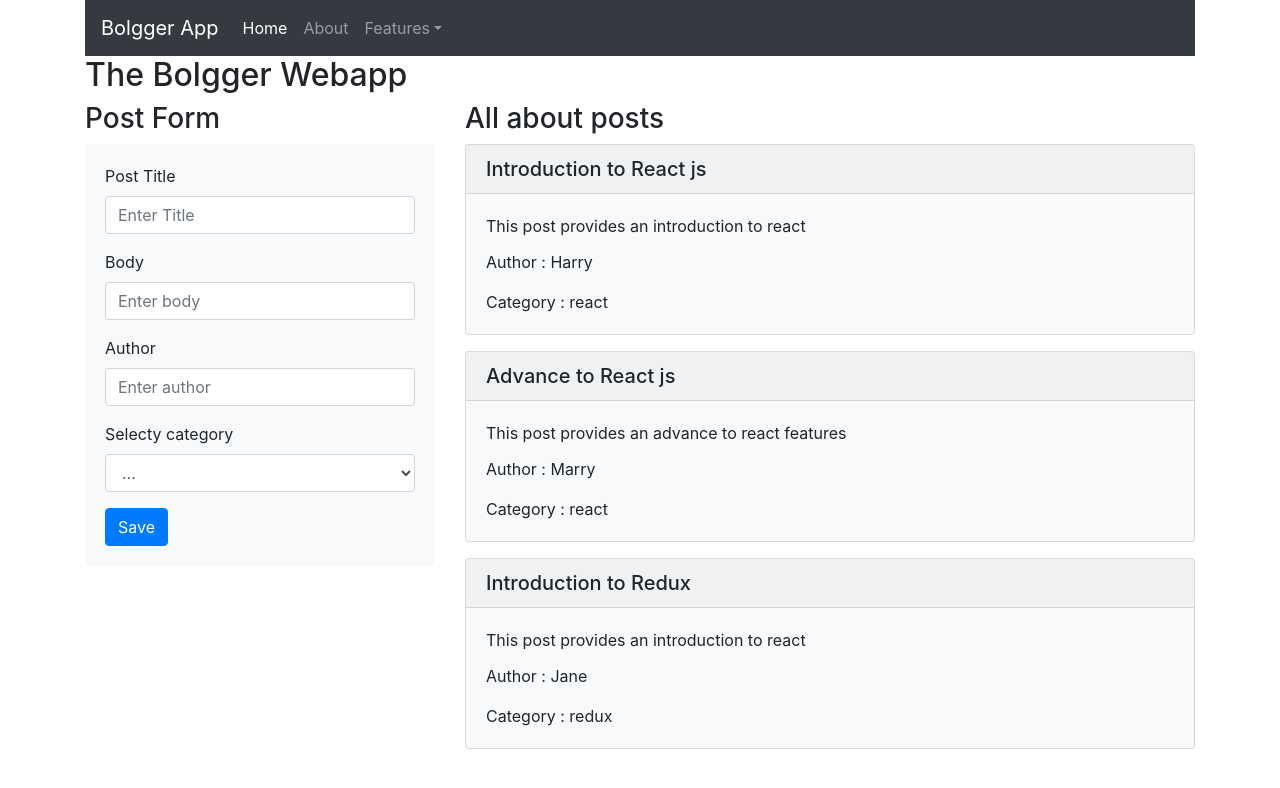
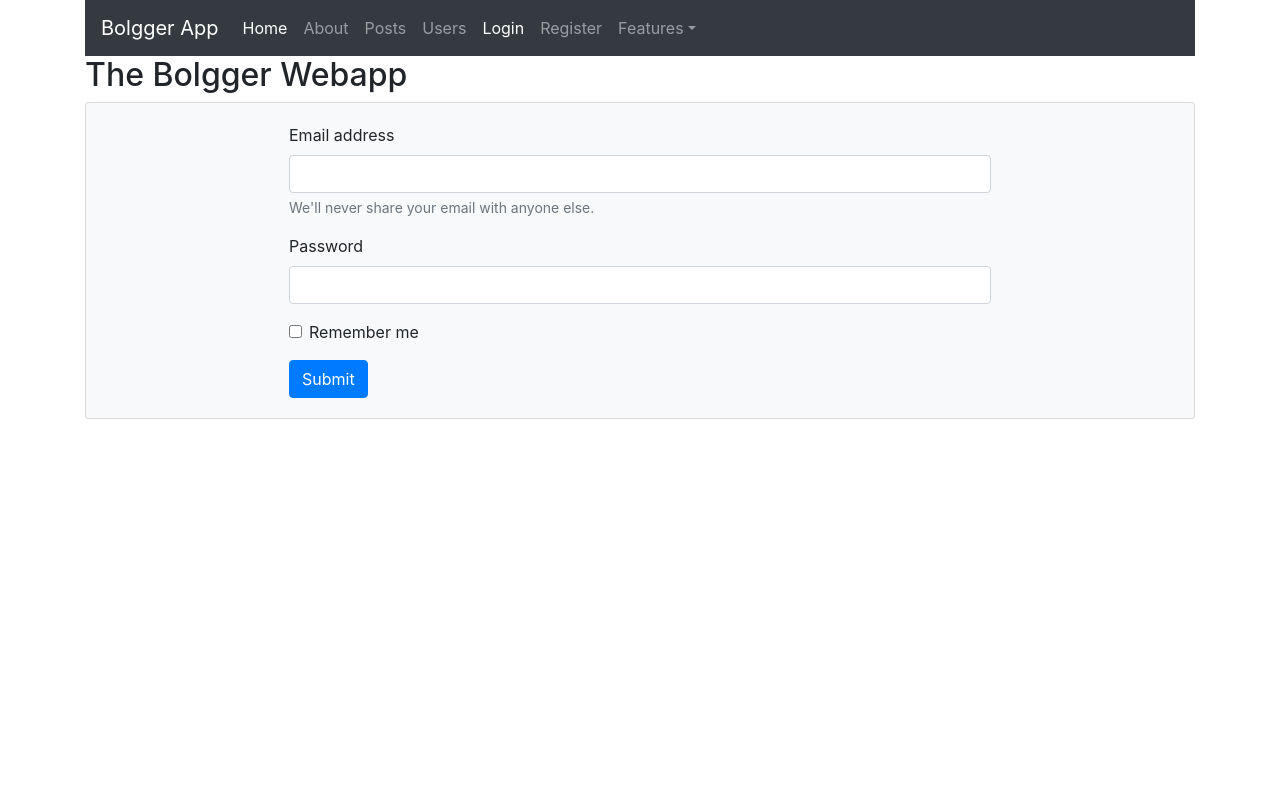
Before and after one commit to wahidKhan74/blogger-react-app, a React (Create React App) app: page /login in a window 1280 px wide. Shown: the top 788 px of the page. Built offline with nearby package versions, Linux system fonts and the light colour scheme.

Commit message:
adding routing in react js

```diff
--- a/package.json
+++ b/package.json
@@ -10,6 +10,7 @@
     "prop-types": "^15.8.1",
     "react": "^17.0.2",
     "react-dom": "^17.0.2",
+    "react-router-dom": "^6.2.1",
     "react-scripts": "5.0.0",
     "web-vitals": "^2.1.2"
   },
--- a/src/App.js
+++ b/src/App.js
@@ -1,16 +1,28 @@
+import { Route, Routes } from 'react-router-dom';
 import './App.css';
 import AuthorDetails from './components/AuthorDetails';
 import Header from './components/Header';
+import { Home } from './components/Home';
 import Navbar from './components/Navbar';
-import Posts from './components/Posts';
+import { Posts } from './components/Posts';
+import { Users } from './components/Users';
+import { Register } from './components/Register';
+import { Login } from './components/Login';
 
 function App() {
   return (
     <div className='container'>
-        <Navbar />
+        <Navbar isLoggedIn = 'false' />
         <Header  appname="The Bolgger Webapp"/>
-        <Posts />
-        {/* <AuthorDetails name="Mike Smith"  number='345' status='false'/> */}
+
+        {/* define routes */}
+        <Routes>
+          <Route path="/login" element={ <Login /> } />
+          <Route path="/register" element={ <Register /> } />
+          <Route path="/users" element={ <Users /> } />
+          <Route path="/posts" element={ <Posts /> } />
+          <Route path="/" element={ <Home /> } />
+        </Routes>
     </div>
 
   );
--- /dev/null
+++ b/src/components/Home.js
@@ -0,0 +1,13 @@
+import React from 'react'
+
+export const Home = (props) => {
+    return (
+        <div className="jumbotron">
+            <h1 className="display-4">Hello, Bloggers world!</h1>
+            <p className="lead">This is a simple hero unit, a simple jumbotron-style component for calling extra attention to featured content or information.</p>
+            <hr className="my-4" />
+            <p>It uses utility classNamees for typography and spacing to space content out within the larger container.</p>
+            <a className="btn btn-primary btn-lg" href="#" role="button">Learn more</a>
+        </div>
+    )
+}
--- /dev/null
+++ b/src/components/Login.js
@@ -0,0 +1,91 @@
+import React, { Component } from "react";
+
+export class Login extends Component {
+  constructor() {
+    super();
+    this.state = {
+      email: "",
+      password: "",
+      rememberme: false,
+    };
+  }
+
+  // Events Field Change Handlers
+  handleChange = (event) => {
+    // console.log(event.target.value);
+    const fieldName = event.target.name;
+    let fieldValue = event.target.value;
+    if(fieldName=="rememberme") {
+        fieldValue = event.target.checked;
+    }
+    // console.log(fieldName, fieldValue);
+    this.setState({ [fieldName]: fieldValue });
+
+    //clearing fields
+    this.setState({
+        email: "",
+        password: "",
+        rememberme: false,
+      });
+  };
+
+  // handle form submit
+  handleFormSubmit = (event) => {
+    // prevent default event submit
+    event.preventDefault();
+
+    console.log(this.state);
+  }
+
+  render() {
+    return (
+      <div className="card bg-light mb-3">
+        <div className="card-body">
+          <div className="row">
+            <div className="col-sm-2"></div>
+            <div className="col-sm-8">
+              <form onSubmit={this.handleFormSubmit} >
+                <div className="form-group">
+                  <label htmlFor="email">Email address</label>
+                  <input
+                    type="email"
+                    className="form-control"
+                    id="email" name="email" value={this.state.email}
+                    onChange={this.handleChange}
+                  />
+                  <small id="emailHelp" className="form-text text-muted">
+                    We'll never share your email with anyone else.
+                  </small>
+                </div>
+                <div className="form-group">
+                  <label htmlFor="password">Password</label>
+                  <input
+                    type="password"
+                    className="form-control"
+                    id="password" name="password" value={this.state.password}
+                    onChange={this.handleChange}
+                  />
+                </div>
+                <div className="form-group form-check">
+                  <input
+                    type="checkbox"
+                    className="form-check-input"
+                    id="rememberme" name="rememberme" value={this.state.rememberme}
+                    onChange={this.handleChange}
+                  />
+                  <label className="form-check-label" htmlFor="rememberme">
+                    Remember me
+                  </label>
+                </div>
+                <button type="submit" className="btn btn-primary">
+                  Submit
+                </button>
+              </form>
+            </div>
+            <div className="col-sm-2"></div>
+          </div>
+        </div>
+      </div>
+    );
+  }
+}
--- a/src/components/Navbar.js
+++ b/src/components/Navbar.js
@@ -1,6 +1,7 @@
 import React from 'react';
+import { NavLink } from 'react-router-dom';
 
-export default function Navbar () {
+export default function Navbar (props) {
     return (
         <nav className="navbar navbar-expand-lg navbar-dark bg-dark">
             <a className="navbar-brand" href="#">Bolgger App</a>
@@ -11,20 +12,42 @@ export default function Navbar () {
             <div className="collapse navbar-collapse" id="navbarSupportedContent">
                 <ul className="navbar-nav mr-auto">
                 <li className="nav-item active">
-                    <a className="nav-link" href="#">Home <span className="sr-only">(current)</span></a>
+                    <NavLink className="nav-link" exact to="/">Home <span className="sr-only">(current)</span></NavLink>
                 </li>
                 <li className="nav-item">
-                    <a className="nav-link" href="#">About</a>
+                    <NavLink className="nav-link" to="/about">About</NavLink>
+                </li>
+                <li className="nav-item">
+                    <NavLink className="nav-link" to="/posts">Posts</NavLink>
+                </li>
+                <li className="nav-item">
+                    <NavLink className="nav-link" to="/users">Users</NavLink>
+                </li>
+                <li className="nav-item">
+                    {
+                     (props.isLoggedIn=='true') ? (
+                            <NavLink className="nav-link" to="/logout">Logout</NavLink>
+                        ) :
+                        (
+                            <NavLink className="nav-link" to="/login">Login</NavLink>
+                        )
+                    }
+                </li>
+                <li className="nav-item">
+                    <NavLink className="nav-link" to="/register">Register</NavLink>
                 </li>
                 <li className="nav-item dropdown">
-                    <a className="nav-link dropdown-toggle" href="#" id="navbarDropdown" role="button" data-toggle="dropdown" aria-expanded="false">
+                    <NavLink className="nav-link dropdown-toggle" to="/features" id="navbarDropdown" role="button" data-toggle="dropdown" aria-expanded="false">
                     Features
-                    </a>
+                    </NavLink>
                     <div className="dropdown-menu" aria-labelledby="navbarDropdown">
-                    <a className="dropdown-item" href="#">Products</a>
-                    <a className="dropdown-item" href="#">Cources</a>
-                    <a className="dropdown-item" href="#">Blogs</a>
+                    <NavLink className="dropdown-item" to="/features/products" >Products</NavLink>
+                    <NavLink className="dropdown-item" to="/features/courses" >Cources</NavLink>
+                    <NavLink className="dropdown-item" to="/features/blogs" >Blogs</NavLink>
                     </div>
+                </li>
+                <li className="nav-item">
+
                 </li>
                 </ul>
             </div>
--- a/src/components/Posts.js
+++ b/src/components/Posts.js
@@ -2,7 +2,7 @@ import React from 'react';
 import PostDetails from './PostDetails';
 import PostFrom from './PostFrom';
 
-class Posts extends React.Component {
+export class Posts extends React.Component {
     //data
     constructor() {
         super();
@@ -111,5 +111,3 @@ class Posts extends React.Component {
 
     }
 }// posts
-
-export default Posts;
--- /dev/null
+++ b/src/components/Register.js
@@ -0,0 +1,9 @@
+import React from 'react';
+
+export const Register = () => {
+    return (
+        <div className='text-center'>
+            Register component works !
+        </div>
+    )
+}
--- a/src/components/Users.js
+++ b/src/components/Users.js
@@ -0,0 +1,9 @@
+import React from 'react'
+
+export const Users = () => {
+    return (
+        <div className='text-center'>
+            Users component works !
+        </div>
+    )
+}
--- a/src/index.js
+++ b/src/index.js
@@ -5,10 +5,13 @@ import '../node_modules/bootstrap/dist/js/bootstrap';
 import './index.css';
 import App from './App';
 import reportWebVitals from './reportWebVitals';
+import { BrowserRouter } from 'react-router-dom';
 
 ReactDOM.render(
   <React.StrictMode>
-    <App />
+    <BrowserRouter >
+      <App />
+    </BrowserRouter>
   </React.StrictMode>,
   document.getElementById('root')
 );
```
Also changed, not shown: 1 other file (tests, documents, lock files or other folders).
